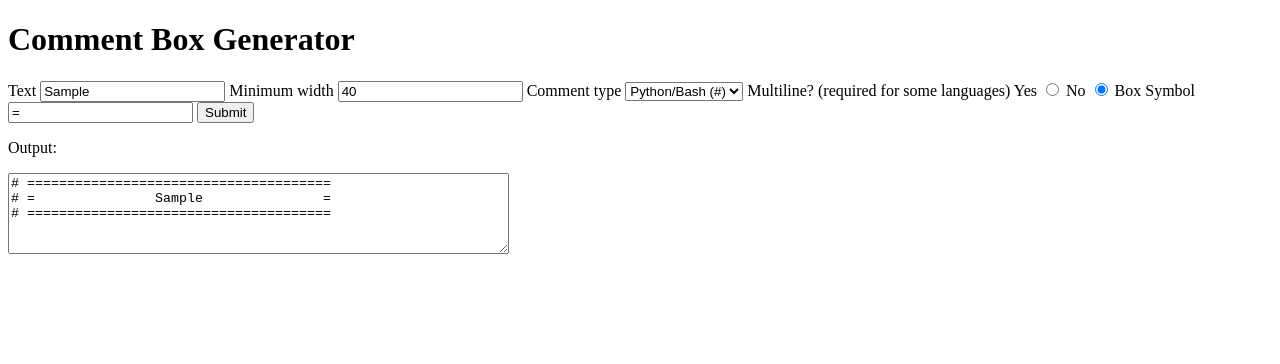
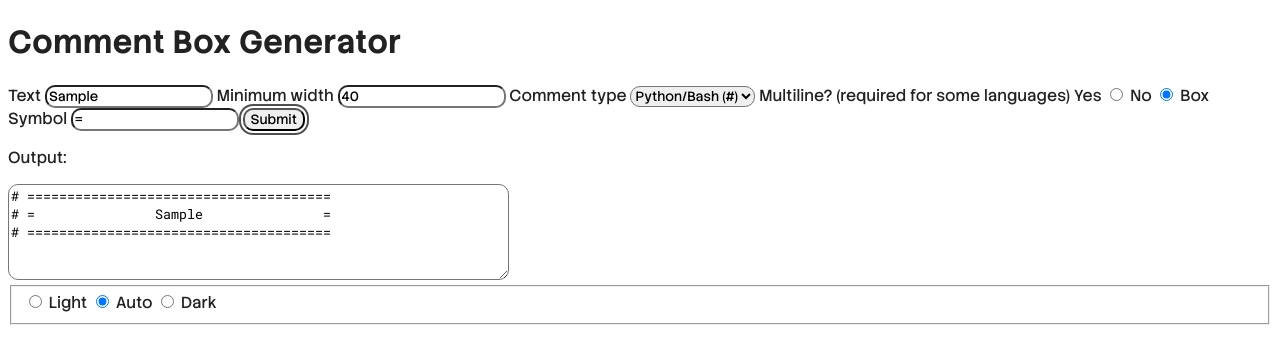
Before and after one commit to nouxinf/comment-box-generator, a website: page src/index.html in a window 1280 px wide. Both pictures are taken after typing "Sample" into the empty fields and a click on the input "Submit". Drawn offline with Linux system fonts and the light colour scheme.

Commit message:
added some minor styling, temporary dark mode buttons (will be styled up soon), ultra efficient build script (300KB to 70KB)

```diff
--- a/build.js
+++ b/build.js
@@ -1,23 +1,49 @@
 import { minify } from "html-minifier-terser";
+import { transform as minifyCSS } from "lightningcss";
 import { cp, mkdir, readFile, rm, writeFile } from "node:fs/promises";
 import { dirname, join } from "node:path";
+import subsetFont from "subset-font";
 
 const srcDir = "src";
 const outDir = "dist";
+
+const startTime = performance.now();
 
 await rm(outDir, { recursive: true, force: true });
 await mkdir(outDir, { recursive: true });
 
 const entrypoints = [];
+const cssFiles = [];
 const htmlFiles = [];
 const assetFiles = [];
+const fontSubsets = new Map([
+	[
+		"assets/fonts/RobotoMono-VariableFont_wght.ttf",
+		"ABCDEFGHIJKLMNOPQRSTUVWXYZabcdefghijklmnopqrstuvwxyz0123456789 .,!?;:'\"-()#=",
+	],
+	[
+		"assets/fonts/StackSansText-VariableFont_wght.ttf",
+		"ABCDEFGHIJKLMNOPQRSTUVWXYZabcdefghijklmnopqrstuvwxyz0123456789 .,!?;:'\"-()#=",
+	],
+]);
 
 const glob = new Bun.Glob("**/*");
+
+function toBinaryBuffer(value) {
+	if (Buffer.isBuffer(value)) return value;
+	if (value instanceof ArrayBuffer) return Buffer.from(value);
+	if (ArrayBuffer.isView(value)) {
+		return Buffer.from(value.buffer, value.byteOffset, value.byteLength);
+	}
+	return Buffer.from(value ?? []);
+}
 
 for await (const file of glob.scan(srcDir)) {
 	if (file.endsWith(".html")) {
 		htmlFiles.push(file);
-	} else if (/\.(js|css)$/.test(file)) {
+	} else if (file.endsWith(".css")) {
+		cssFiles.push(file);
+	} else if (file.endsWith(".js")) {
 		entrypoints.push(join(srcDir, file));
 	} else {
 		assetFiles.push(file);
@@ -31,6 +57,20 @@ if (entrypoints.length) {
 		target: "browser",
 		minify: true,
 	});
+}
+
+for (const file of cssFiles) {
+	const css = await readFile(join(srcDir, file), "utf8");
+
+	const { code } = minifyCSS({
+		filename: file,
+		code: Buffer.from(css),
+		minify: true,
+	});
+
+	const outPath = join(outDir, file);
+	await mkdir(dirname(outPath), { recursive: true });
+	await writeFile(outPath, code);
 }
 
 for (const file of htmlFiles) {
@@ -52,7 +92,75 @@ for (const file of assetFiles) {
 	const inputPath = join(srcDir, file);
 	const outputPath = join(outDir, file);
 	await mkdir(dirname(outputPath), { recursive: true });
+
+	const fontPath = file.replaceAll("\\", "/");
+	const subsetCharacters = fontSubsets.get(fontPath);
+
+	if (file.toLowerCase().endsWith(".ttf") && subsetCharacters) {
+		try {
+			const input = await readFile(inputPath);
+
+			const result = await subsetFont(input, subsetCharacters);
+			const font = result?.font ?? result;
+			const data = toBinaryBuffer(font);
+
+			if (!data.byteLength) {
+				throw new Error("Empty font subset output");
+			}
+
+			await writeFile(outputPath, data);
+		} catch (err) {
+			console.warn(
+				`Font subset failed for ${file}, copying original`,
+				err,
+			);
+			await cp(inputPath, outputPath);
+		}
+
+		continue;
+	}
+
 	await cp(inputPath, outputPath);
 }
 
-console.log(`Built ${srcDir} into ${outDir}`);
+function formatBytes(bytes) {
+	if (bytes < 1024) return `${bytes}B`;
+
+	const units = ["KB", "MB", "GB", "TB"];
+	let value = bytes;
+	let unit = -1;
+
+	do {
+		value /= 1024;
+		unit++;
+	} while (value >= 1024 && unit < units.length - 1);
+
+	return `${value.toFixed(1).replace(/\.0$/, "")}${units[unit]}`;
+}
+
+export async function getFolderSize(dir, format = false) {
+	let bytes = 0;
+	const glob = new Bun.Glob("**/*");
+
+	for await (const entry of glob.scan({
+		cwd: dir,
+		dot: true,
+		onlyFiles: true,
+		followSymlinks: false,
+	})) {
+		bytes += Bun.file(join(dir, entry)).size;
+	}
+	if (format) {
+		return formatBytes(bytes);
+	} else {
+		return bytes;
+	}
+}
+
+const elapsedMs = performance.now() - startTime;
+console.log(`Built ${srcDir} into ${outDir} in ${elapsedMs.toFixed(1)}ms`);
+const srcSize = await getFolderSize("./src");
+const distSize = await getFolderSize("./dist");
+console.log(`src size: ${formatBytes(srcSize)}`);
+console.log(`dist size: ${formatBytes(distSize)}`);
+console.log(`difference: -${formatBytes(srcSize - distSize)}`);
--- a/package.json
+++ b/package.json
@@ -20,6 +20,8 @@
 	},
 	"homepage": "https://github.com/nouxinf/comment-box-generator#readme",
 	"devDependencies": {
-		"html-minifier-terser": "^7.2.0"
+		"html-minifier-terser": "^7.2.0",
+		"lightningcss": "^1.33.0",
+		"subset-font": "^2.5.0"
 	}
 }
--- a/src/index.html
+++ b/src/index.html
@@ -7,6 +7,10 @@
 			content="width=device-width, initial-scale=1.0"
 		/>
 		<title>Comment Box Generator</title>
+		<link
+			rel="stylesheet"
+			href="styles.css"
+		/>
 	</head>
 	<body>
 		<h1>Comment Box Generator</h1>
@@ -91,6 +95,36 @@
 # ======================================"
 		>
 		</textarea>
+		<!-- temp - gonna be replaced soon-->
+		<fieldset id="colorScheme">
+			<label>
+				<input
+					type="radio"
+					name="color-scheme"
+					id="color-scheme-light"
+					value="0"
+				/>
+				Light
+			</label>
+			<label>
+				<input
+					type="radio"
+					name="color-scheme"
+					value="auto"
+					checked
+				/>
+				Auto
+			</label>
+			<label>
+				<input
+					type="radio"
+					name="color-scheme"
+					id="color-scheme-dark"
+					value="1"
+				/>
+				Dark
+			</label>
+		</fieldset>
 		<script src="main.js"></script>
 	</body>
 </html>
--- a/src/main.js
+++ b/src/main.js
@@ -70,3 +70,19 @@ document.getElementById("mainform").addEventListener("submit", (event) => {
 window.addEventListener("pageshow", () => {
 	document.getElementById("output").value = "";
 });
+
+const colorScheme = document.getElementById("colorScheme");
+colorScheme.addEventListener("change", (event) => {
+	localStorage.setItem("color-scheme", event.target.value);
+});
+
+window.addEventListener("load", (event) => {
+	const scheme = localStorage.getItem("color-scheme") || "auto";
+	if (scheme) {
+		document.documentElement.style.setProperty("--darkmode", scheme);
+		const selected = [...colorScheme.elements].filter(
+			(element) => element.value === scheme,
+		);
+		if (selected) selected[0].checked = true;
+	}
+});
--- /dev/null
+++ b/src/styles.css
@@ -0,0 +1,71 @@
+@font-face {
+	font-family: stackSans;
+	src: url(assets/fonts/StackSansText-VariableFont_wght.ttf);
+}
+
+@font-face {
+	font-family: robotoMono;
+	src: url(assets/fonts/RobotoMono-VariableFont_wght.ttf);
+}
+
+* {
+	font-family: stackSans, Arial, sans-serif;
+}
+
+:where(body) {
+	--background-color: #fff;
+	--text-color: #222;
+	--accent: #4f4f4f;
+}
+
+:root {
+	color-scheme: light;
+}
+
+@media (prefers-color-scheme: dark) {
+	:root {
+		color-scheme: dark;
+	}
+}
+
+body {
+	background-color: var(--background-color);
+	color: var(--text-color);
+}
+
+@media (prefers-color-scheme: dark) {
+	html:not(:has(#color-scheme-light:checked)):not(
+			:has(#color-scheme-dark:checked)
+		)
+		body {
+		--background-color: hsl(228, 5%, 15%);
+		--text-color: hsl(228, 5%, 80%);
+	}
+}
+
+html:has(#color-scheme-dark:checked) body {
+	--background-color: hsl(228, 5%, 15%);
+	--text-color: hsl(228, 5%, 80%);
+}
+
+html:has(#color-scheme-light:checked) body {
+	--background-color: #fff;
+	--text-color: #222;
+}
+
+input,
+textarea,
+select {
+	border-radius: 10px;
+}
+
+input:focus,
+textarea:focus,
+select:focus {
+	outline: 2px solid var(--accent);
+	outline-offset: 2px;
+}
+
+textarea {
+	font-family: robotoMono, monospace;
+}
```
Also changed, not shown: src/assets/fonts/RobotoMono-VariableFont_wght.ttf (added), src/assets/fonts/StackSansText-VariableFont_wght.ttf (added), 1 other file.
